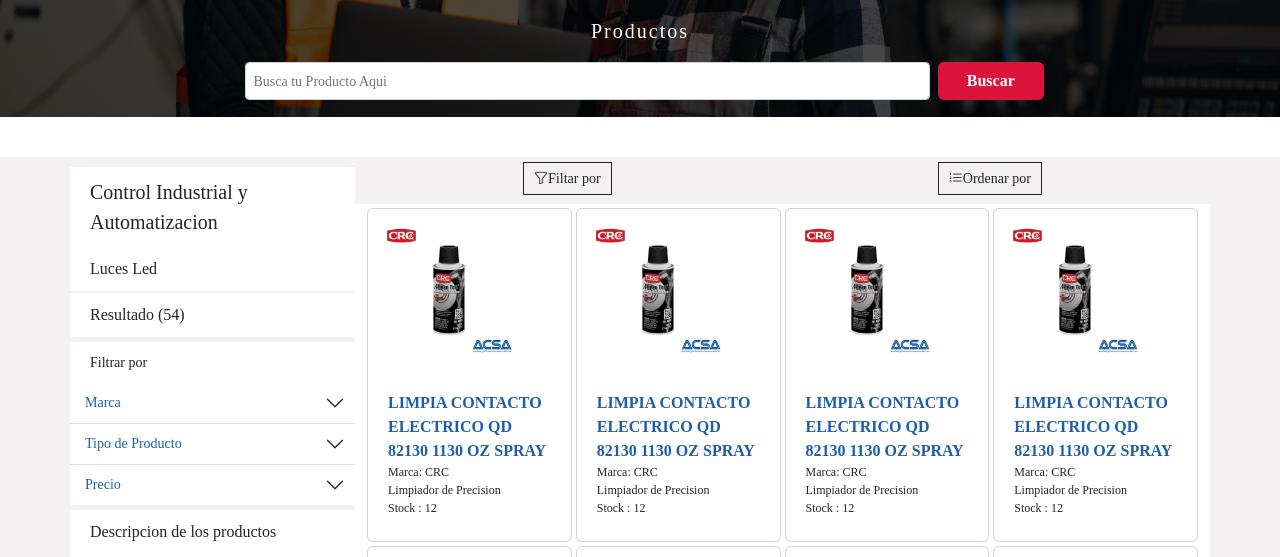
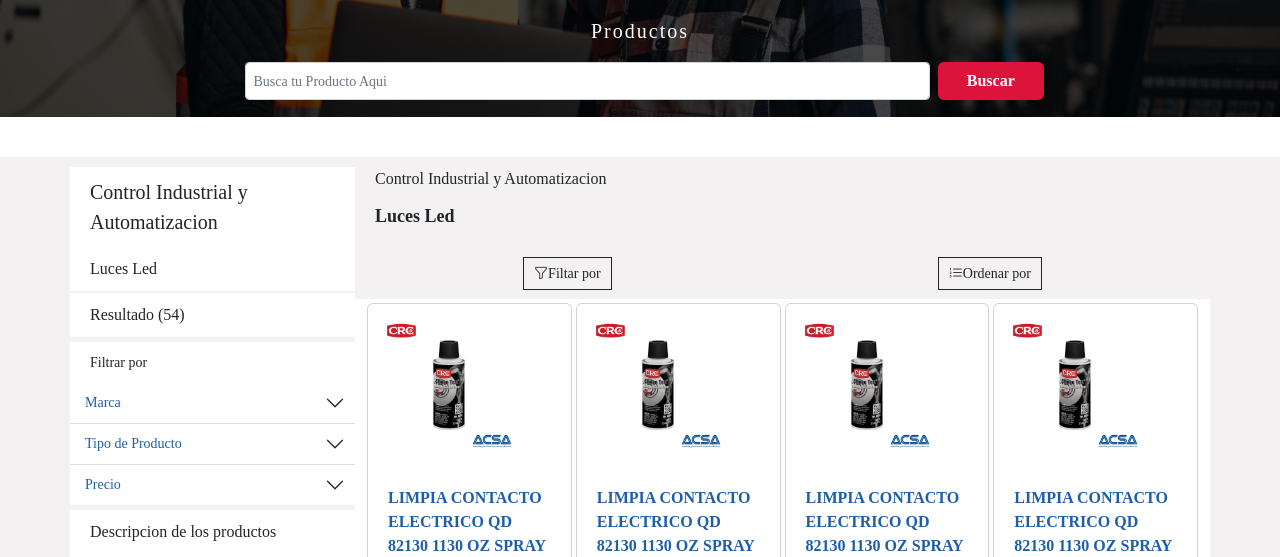
Before and after one commit to vmsalcedo/acsa-web, a plain HTML site: page pages/productos.html in a window 1280 px wide. Shown: the part 53-610 px from the top of the page. Drawn offline with nearby package versions, Linux system fonts and the light colour scheme.

Commit message:
titulos de los productos 040823 11:46

```diff
--- a/css/style2.css
+++ b/css/style2.css
@@ -215,15 +215,43 @@
 
   .barra-detalles {
     background-color: white;
-    height: 20px;
+    height: 2px;
 
   }
 
   .barra-detalles div {
+    display: none; /* quitar en 768*/
     font-size: 28px;
     font-weight: 600;
     letter-spacing: 1px;
-  }
+
+  }
+
+
+  .titulo-productos-movil div{
+
+    margin-bottom: 2px;
+    padding:10px 10px 0 20px;
+  }
+  .titulo-productos-movil :nth-child(1){
+    font-size: 16px;
+
+  }
+  .titulo-productos-movil :nth-child(2){
+    font-size: 18px;
+    font-weight: 600;
+    padding-bottom: 20px;
+
+
+
+  }
+
+
+
+
+
+
+
 
   .main-productos{
     background-color: #ffffff;
@@ -307,6 +335,7 @@
 }
 .boton-acsa {
   background-color: var(--first-color);
+  padding: 0px 45px;
   color: white !important;
 }
 
--- a/pages/productos.html
+++ b/pages/productos.html
@@ -1254,7 +1254,7 @@
             <i class="bi bi-three-dots text-white"></i>
           </button>
           <div class="d-flex justify-content-center">
-            <a class="navbar-brand" href="#"><img src="images/ACSA-WEB.png" class="img-fluid" alt=""></a>
+            <a class="navbar-brand" href="#"><img src="../images/ACSA-WEB.png" class="img-fluid" alt=""></a>
 
           </div>
 
@@ -1609,6 +1609,11 @@
 
 
       <!-- contenedor de filtro, ordenar para movil  -->
+
+      <div class="col-12 titulo-productos-movil">
+        <div >Control Industrial y Automatizacion</div>
+        <div>Luces Led</div>
+      </div>
 
       <div class="col-12 filtroOrdenarPor-movil d-flex     justify-content-around ">
         <!-- boton de offcambas de Filtrar por  -->
@@ -1818,27 +1823,6 @@
 
 
 
-
-
-
-
-
-
-
-
-
-
-
-
-
-
-
-
-
-
-
-
-
       <!-- contenedor de ordenar y paginacion pc   -->
       <div class=" col-12 ordenarpor-paginacion d-flex justify-content-between align-items-center">
 
```
